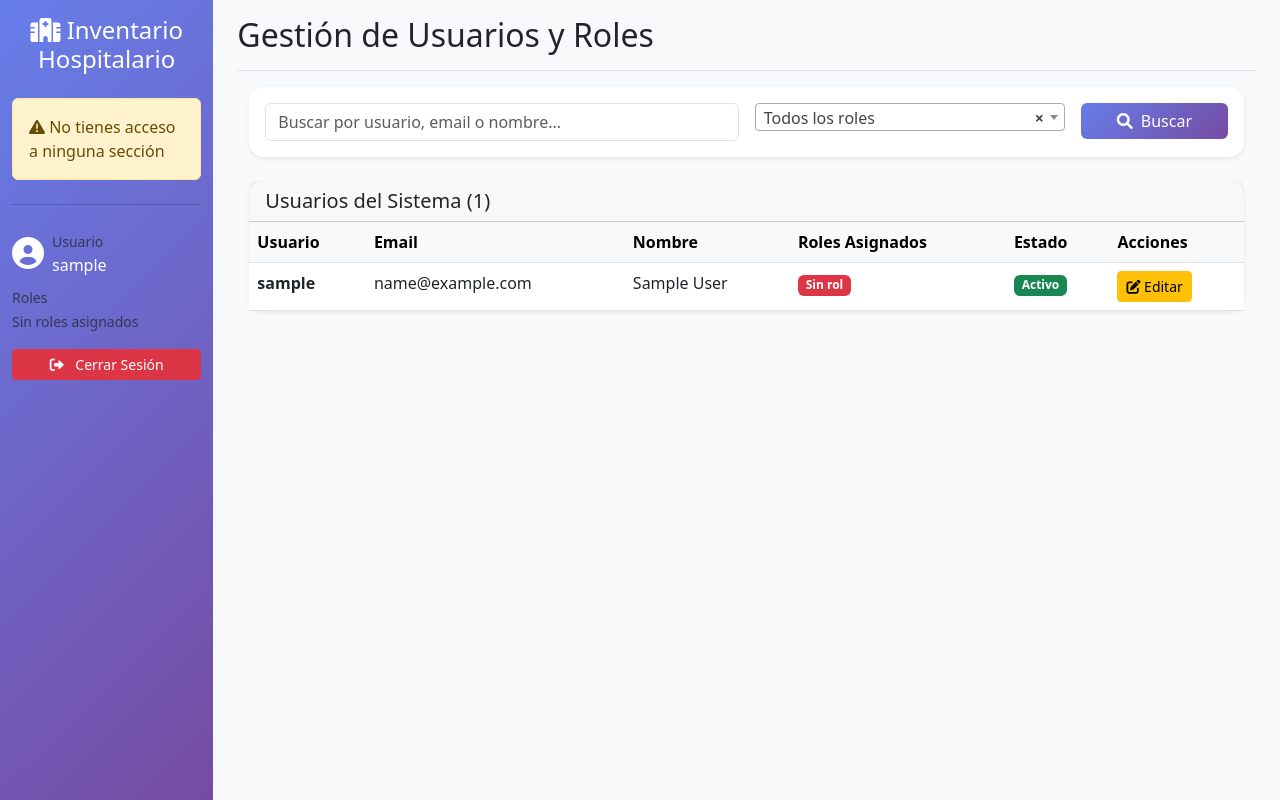
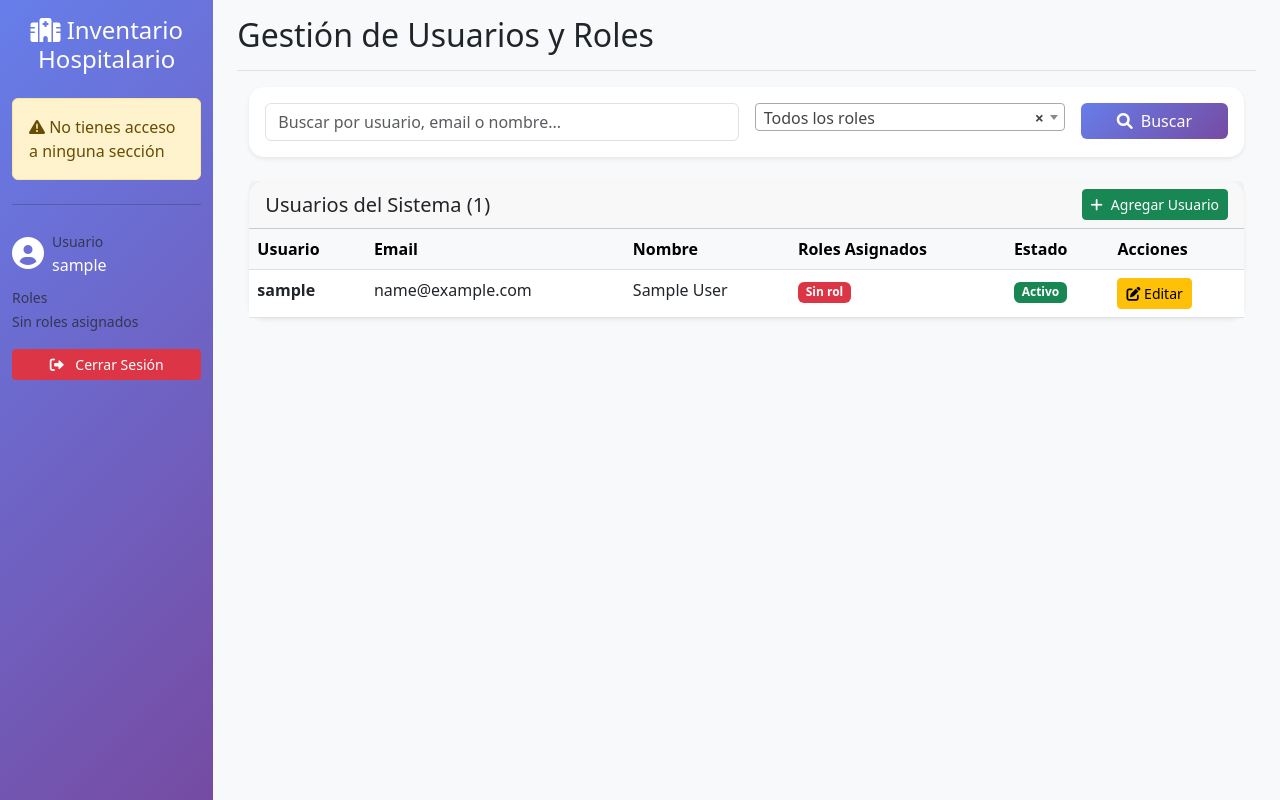
Before and after one commit to saea98/inventario_hospitalario, a Django app: page /admin-roles/usuarios/ in a window 1280 px wide. Run offline with Django 4.2, Linux system fonts and the light colour scheme; the visitor is signed in with stand-in values (Sample User, id 1); data comes from the database, SQL or seed files in the repository; data that the repository does not hold is empty; parts of the project's set-up code (start-up, migrations or seed data) failed here and were passed over; some libraries are stand-ins or nearby versions.

Commit message:
Feature: Agregar botón para crear usuarios en admin-roles
- Botón 'Agregar Usuario' en header de tabla
- Enlaza a Django Admin para crear nuevo usuario
- Diseño consistente con Bootstrap

```diff
--- a/templates/admin_roles/lista_usuarios.html
+++ b/templates/admin_roles/lista_usuarios.html
@@ -31,8 +31,11 @@
 
     <!-- Tabla de usuarios -->
     <div class="card">
-        <div class="card-header">
+        <div class="card-header d-flex justify-content-between align-items-center">
             <h5 class="mb-0">Usuarios del Sistema ({{ usuarios.count }})</h5>
+            <a href="{% url 'admin:auth_user_add' %}" class="btn btn-success btn-sm">
+                <i class="fas fa-plus me-2"></i>Agregar Usuario
+            </a>
         </div>
         <div class="table-responsive">
             <table class="table table-hover mb-0">
```
